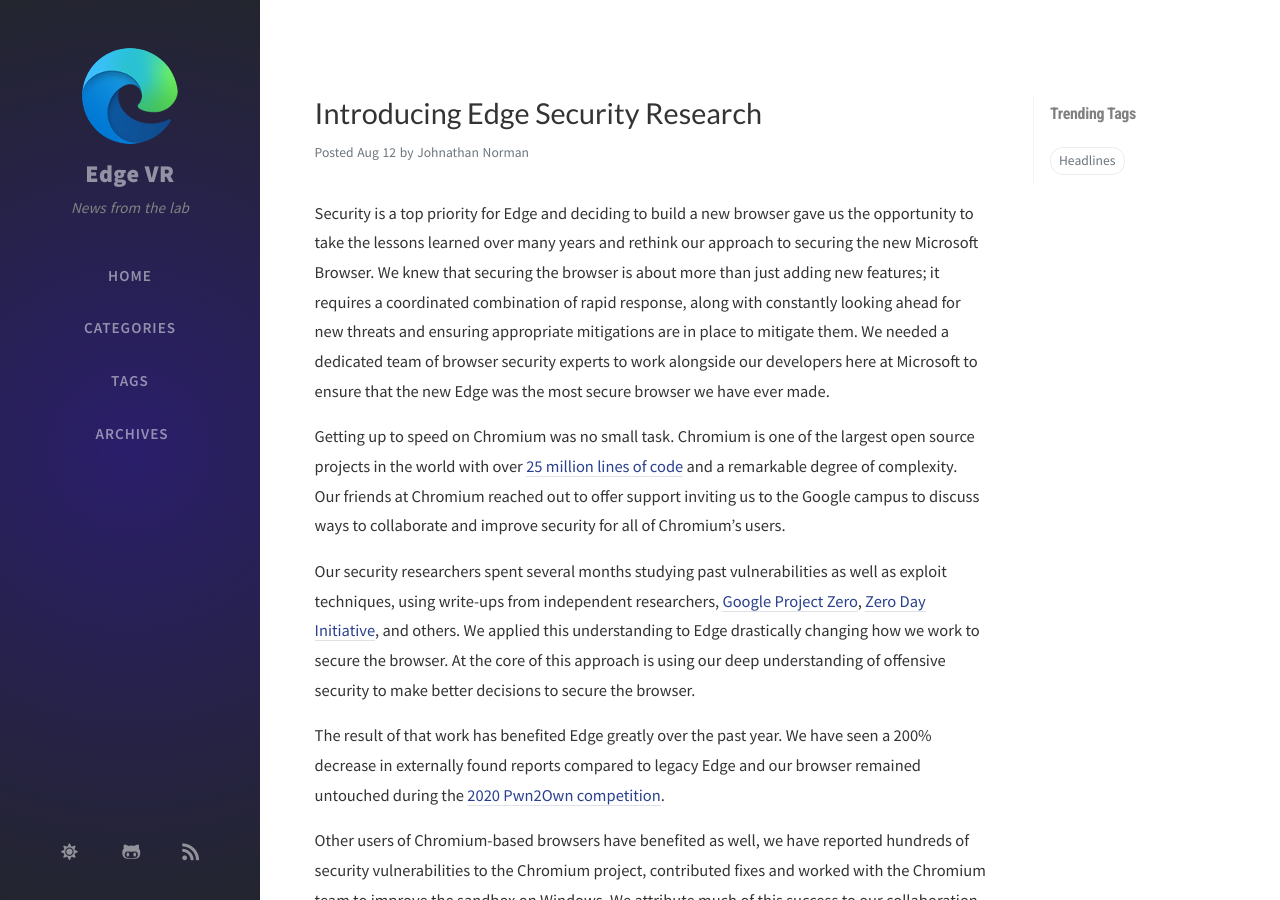
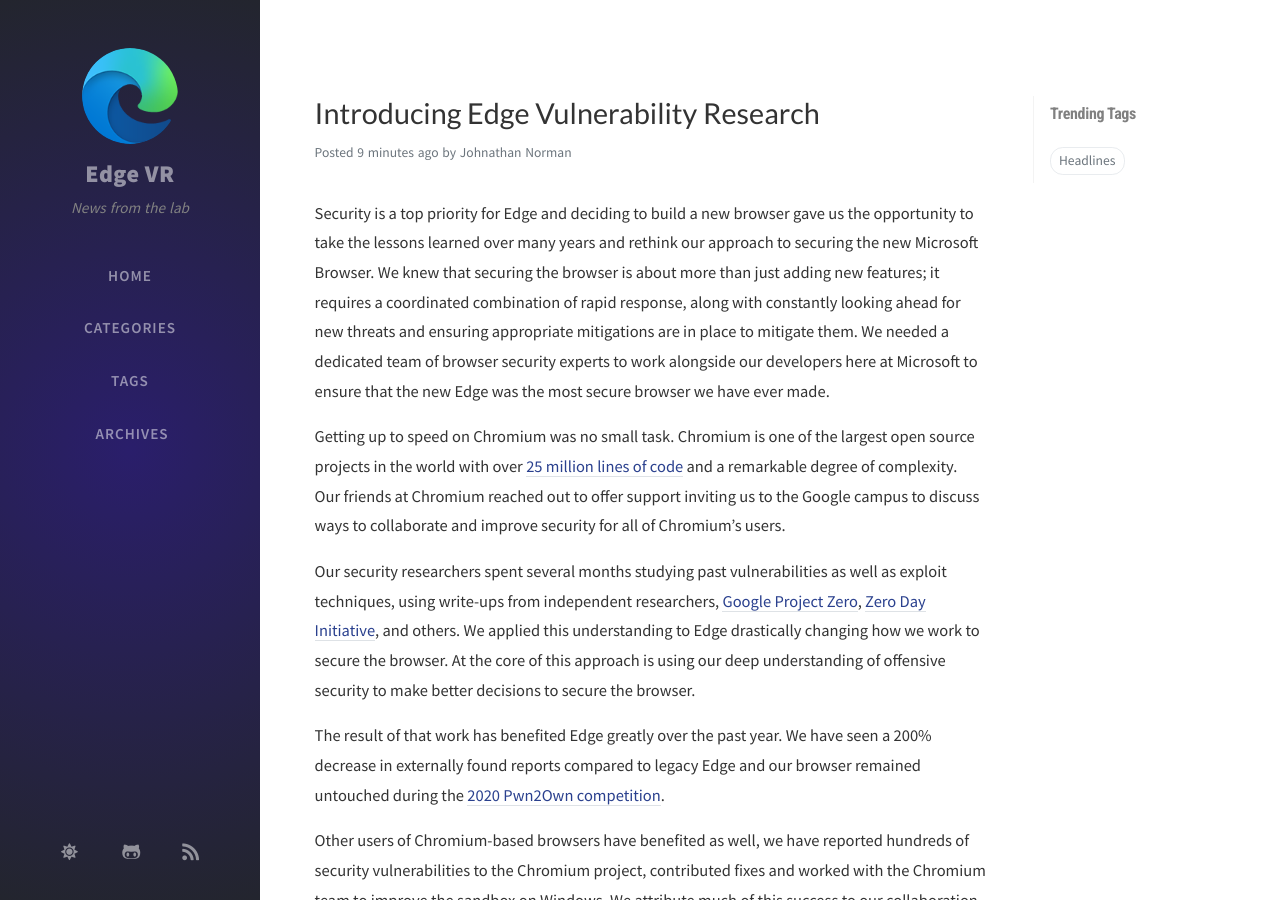
Before and after one commit to mikehoffms/edgevr, a Jekyll site: the page built from _posts/2020-10-15-Introducing-Edge-Vulnerability-Research.md, in a window 1280 px wide and 900 px high. Built offline with Jekyll 4.4.1, drawn with Linux system fonts in a browser that asks for light colours; nearby versions of some CDN libraries; comment, search, counter and statistics services are not loaded; some of the changed lines change nothing that is shown.

Commit message:
Adding github workflow. Fixing post time and title.

```diff
--- a/_config.yml
+++ b/_config.yml
@@ -18,7 +18,7 @@
   and focuses on text presentation.
 
 # Replace with the website url, e.g. 'https://username.github.io'
-url: 'protocol://domain'
+url: 'https://microsoftedge.github.io'
 host: 0.0.0.0 # listen on all ips, used for testing at the office
 author: Microsoft             # change to your full name
 
@@ -48,7 +48,7 @@
 
 # Only if your site type is GitHub Project sites and doesn't have a custom domain,
 # change below value to '/projectname'.
-baseurl: ''
+baseurl: '/edgevr'
 
 # Change to your timezone › http://www.timezoneconverter.com/cgi-bin/findzone/findzone
 timezone: America/Los_Angeles
--- a/_posts/2020-08-12-Introducing-Edge-Vulnerability-Research.md
+++ /dev/null
@@ -1,25 +0,0 @@
----
-title: Introducing Edge Security Research
-author: Johnathan Norman
-date: 2020-08-12 11:33:00 +0800
-categories: [Announcement]
-tags: [Headlines]
-math: true
----
-
-Security is a top priority for Edge and deciding to build a new browser gave us the opportunity to take the lessons learned over many years and rethink our approach to securing the new Microsoft Browser. We knew that securing the browser is about more than just adding new features; it requires a coordinated combination of rapid response, along with constantly looking ahead for new threats and ensuring appropriate mitigations are in place to mitigate them. We needed a dedicated team of browser security experts to work alongside our developers here at Microsoft to ensure that the new Edge was the most secure browser we have ever made.
-
-Getting up to speed on Chromium was no small task. Chromium is one of the largest open source projects in the world with over [25 million lines of code](https://www.openhub.net/p/chrome/analyses/latest/languages_summary) and a remarkable degree of complexity. Our friends at Chromium reached out to offer support inviting us to the Google campus to discuss ways to collaborate and improve security for all of Chromium’s users.
-
-Our security researchers spent several months studying past vulnerabilities as well as exploit techniques, using write-ups from independent researchers, [Google Project Zero](https://googleprojectzero.blogspot.com/), [Zero Day Initiative](https://www.zerodayinitiative.com/), and others. We applied this understanding to Edge drastically changing how we work to secure the browser. At the core of this approach is using our deep understanding of offensive security to make better decisions to secure the browser.
-
-The result of that work has benefited Edge greatly over the past year. We have seen a 200% decrease in externally found reports compared to legacy Edge and our browser remained untouched during the [2020 Pwn2Own competition](https://www.thezdi.com/blog/2020/3/20/pwn2own-day-two-results-and-master-of-pwn).
-
-Other users of Chromium-based browsers have benefited as well, we have reported hundreds of security vulnerabilities to the Chromium project, contributed fixes and worked with the Chromium team to improve the sandbox on Windows.
-We attribute much of this success to our collaboration and the openness of the security community. In that spirit we have decided to share our work with the public in the hopes that it may help others, just as we were helped when redesigning the Edge browser. This blog is a step in that direction.
-
-Our research will primarily focus on Edge and other Chromium-based browsers but will occasionally include other targets as well. Although we are not limiting ourselves to any specific topics, we plan to share code and writeups for exploits, tools for finding bugs and share some insights into how we are working to secure Edge.
-
-Sharing exploits with the public is a bit new for Microsoft, despite extensive internal research in the area. We continue to support responsible disclosure and intend to work within those guidelines.
-
-Over the next few months, we will detail some of the vulnerabilities we have found so far, how we exploited them, the methods we used to identify those issues and lessons from trying to secure a complex codebase. It is our hope that, by doing so, we may play a positive role in pushing browser security forward, ensuring a safer internet for everyone.
--- /dev/null
+++ b/_posts/2020-10-15-Introducing-Edge-Vulnerability-Research.md
@@ -0,0 +1,25 @@
+---
+title: Introducing Edge Vulnerability Research
+author: Johnathan Norman
+date: 2020-10-15 15:30:00 -0700
+categories: [Announcement]
+tags: [Headlines]
+math: true
+---
+
+Security is a top priority for Edge and deciding to build a new browser gave us the opportunity to take the lessons learned over many years and rethink our approach to securing the new Microsoft Browser. We knew that securing the browser is about more than just adding new features; it requires a coordinated combination of rapid response, along with constantly looking ahead for new threats and ensuring appropriate mitigations are in place to mitigate them. We needed a dedicated team of browser security experts to work alongside our developers here at Microsoft to ensure that the new Edge was the most secure browser we have ever made.
+
+Getting up to speed on Chromium was no small task. Chromium is one of the largest open source projects in the world with over [25 million lines of code](https://www.openhub.net/p/chrome/analyses/latest/languages_summary) and a remarkable degree of complexity. Our friends at Chromium reached out to offer support inviting us to the Google campus to discuss ways to collaborate and improve security for all of Chromium’s users.
+
+Our security researchers spent several months studying past vulnerabilities as well as exploit techniques, using write-ups from independent researchers, [Google Project Zero](https://googleprojectzero.blogspot.com/), [Zero Day Initiative](https://www.zerodayinitiative.com/), and others. We applied this understanding to Edge drastically changing how we work to secure the browser. At the core of this approach is using our deep understanding of offensive security to make better decisions to secure the browser.
+
+The result of that work has benefited Edge greatly over the past year. We have seen a 200% decrease in externally found reports compared to legacy Edge and our browser remained untouched during the [2020 Pwn2Own competition](https://www.thezdi.com/blog/2020/3/20/pwn2own-day-two-results-and-master-of-pwn).
+
+Other users of Chromium-based browsers have benefited as well, we have reported hundreds of security vulnerabilities to the Chromium project, contributed fixes and worked with the Chromium team to improve the sandbox on Windows.
+We attribute much of this success to our collaboration and the openness of the security community. In that spirit we have decided to share our work with the public in the hopes that it may help others, just as we were helped when redesigning the Edge browser. This blog is a step in that direction.
+
+Our research will primarily focus on Edge and other Chromium-based browsers but will occasionally include other targets as well. Although we are not limiting ourselves to any specific topics, we plan to share code and writeups for exploits, tools for finding bugs and share some insights into how we are working to secure Edge.
+
+Sharing exploits with the public is a bit new for Microsoft, despite extensive internal research in the area. We continue to support responsible disclosure and intend to work within those guidelines.
+
+Over the next few months, we will detail some of the vulnerabilities we have found so far, how we exploited them, the methods we used to identify those issues and lessons from trying to secure a complex codebase. It is our hope that, by doing so, we may play a positive role in pushing browser security forward, ensuring a safer internet for everyone.
```
